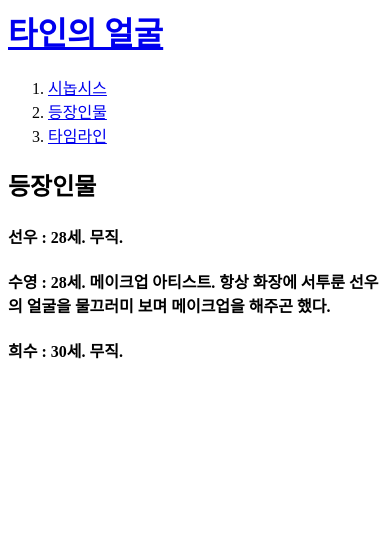
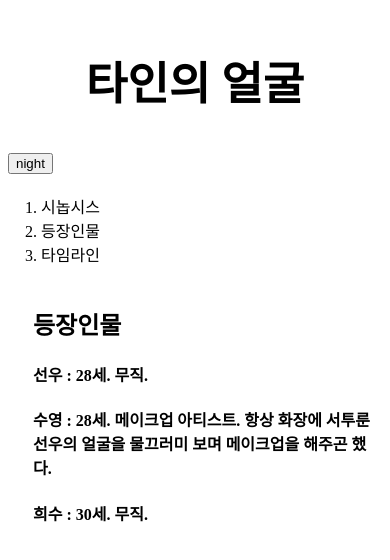
Before and after one commit to maiorem/web1, a plain HTML site: page 3.html in a window 390 px wide. Drawn offline with nearby package versions, Linux system fonts and the light colour scheme.

Commit message:
페이지 및 css 추가. 야간모드 js 추가

```diff
--- a/1.html
+++ b/1.html
@@ -1,11 +1,29 @@
+<!doctype html>
+<html lang-"ko">
 <head>
   <title>희곡 쓰기 - 타인의 얼굴 </title>
+  <meta charset="utf-8">
+  <link rel="stylesheet" href="style.css">
+  <script src="https://ajax.googleapis.com/ajax/libs/jquery/3.4.1/jquery.min.js"></script>
+  <script src="colors.js"></script>
 </head>
 <body>
   <h1><a href="index.html">타인의 얼굴</a></h1>
+  <input type="button" value="night" onclick="
+   nightDayHandler(this);
+  ">
+   <div id="grid">
     <ol>
      <li><a href="2.html">시놉시스</a></li>
      <li><a href="3.html">등장인물</a></li>
      <li><a href="4.html">타임라인</a></li>
     </ol>
+    <div id="article">
+    <h2>타인의 얼굴</h2>
+    <p>
+      이는 엠마누엘 레비나스 비평문에서 인용한 제목이며 이 이야기는 생활동반자법이 만들어져야 하는 이유를 밝히고 있다.
+    </p>
+   </div>
+  </div>
 </body>
+</html>
--- a/3.html
+++ b/3.html
@@ -1,10 +1,29 @@
+<!doctype html>
+<html lang-"ko">
+<head>
+  <title>희곡 쓰기 - 타인의 얼굴 </title>
+  <meta charset="utf-8">
+  <link rel="stylesheet" href="style.css">
+  <script src="https://ajax.googleapis.com/ajax/libs/jquery/3.4.1/jquery.min.js"></script>
+  <script src="colors.js"></script>
+</head>
+<body>
   <h1><a href="index.html">타인의 얼굴</a></h1>
+  <input type="button" value="night" onclick="
+   nightDayHandler(this);
+  ">
+    <div id="grid">
       <ol>
- <li><a href="2.html">시놉시스</a></li>
- <li><a href="3.html">등장인물</a></li>
+       <li><a href="2.html" class="saw">시놉시스</a></li>
+       <li><a href="3.html" class="saw">등장인물</a></li>
        <li><a href="4.html">타임라인</a></li>
       </ol>
+    <div id="article">
       <h2>등장인물</h2>
       <h4>선우 : 28세. 무직.</h4>
       <h4>수영 : 28세. 메이크업 아티스트. 항상 화장에 서투룬 선우의 얼굴을 물끄러미 보며 메이크업을 해주곤 했다.</h4>
       <h4>희수 : 30세. 무직.</h4>
+    </div>
+   </div>
+</body>
+</html>
--- /dev/null
+++ b/colors.js
@@ -0,0 +1,37 @@
+var Links = {
+  setColor:function(color){
+     // var alist = document.querySelectorAll('a');
+     // var i = 0;
+     // while(i < alist.length){
+     //  alist[i].style.color = color;
+     //  i = i + 1;
+     // }
+     $('a').css('color', color);
+   }
+}
+ var Body = {
+   setColor:function (color){
+     //document.querySelector('body').style.color = color;
+     $('body').css('color', color);
+   },
+   setBackgroundColor:function (color){
+    // document.querySelector('body').style.backgroundColor = color;
+     $('body').css('backgroundColor', color);
+   }
+  }
+function nightDayHandler(self){
+  var target = document.querySelector('body') ;
+  if(self.value === 'night'){
+    Body.setBackgroundColor('black');
+    Body.setColor('white');
+    self.value = 'day';
+
+    Links.setColor('powderblue');
+  } else {
+    Body.setBackgroundColor('white');
+    Body.setColor('black');
+    self.value = 'night';
+
+    Links.setColor('black');
+   }
+  }
--- /dev/null
+++ b/style.css
@@ -0,0 +1,36 @@
+a {
+  color:black;
+  text-decoration: none;
+}
+h1 {
+   font-size:45px;
+   text-align: center;
+   border-bottom:1px solid gray;
+   padding:40px;
+   margin:0px;
+}
+#grid ol{
+  border-right:2px solid gray;
+  padding:20px;
+  padding-left:33px;
+  width:100px;
+  margin:0px;
+}
+#grid{
+  display: grid;
+  grid-template-columns: 150px 1fr;
+}
+#grid #article{
+  padding-left: 25px;
+}
+@media(max-width:800px){
+  #grid{
+    display: block;
+  }
+  #grid ol{
+    border-right:none;
+  }
+  h1 {
+     border-bottom:none;
+   }
+}
```
Also changed, not shown: 2.html (+14 -0 lines), 4.html (+22 -3 lines), index.html (+19 -0 lines). Lines whose indentation alone changed are shown as unchanged.
